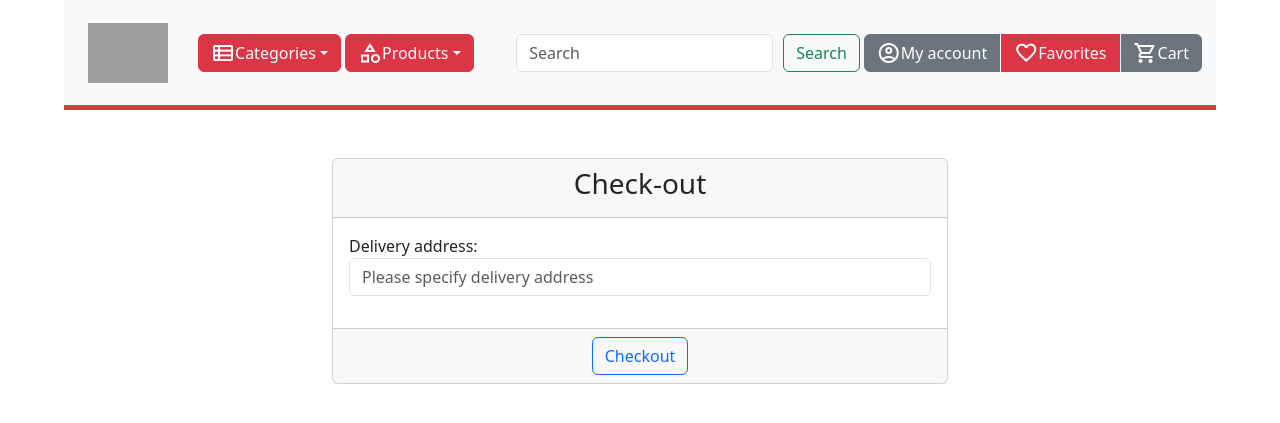
After one commit to BogdanChisu/BayB, a Django app: page /place_order/ in a window 1280 px wide. The commit adds this page. Shown: the top 423 px of the page. Run offline with Django 4.2, Linux system fonts and the light colour scheme; a user stored in the database is signed in; grey boxes are pictures that could not be loaded.

Commit message:
place order added - creates order item in database

```diff
--- a/EcommercePlatform/settings.py
+++ b/EcommercePlatform/settings.py
@@ -129,9 +129,9 @@ USE_TZ = True
 # https://docs.djangoproject.com/en/4.2/howto/static-files/
 
 STATIC_URL = "static/"
-# STATICFILES_DIRS = (os.path.join(BASE_DIR), "static")
-STATICFILES_DIRS = [(os.path.join(BASE_DIR), "static")]
-STATIC_ROOT = os.path.join(BASE_DIR, 'static')
+STATICFILES_DIRS = (os.path.join(BASE_DIR), "static")
+# STATICFILES_DIRS = [(os.path.join(BASE_DIR), "static")]
+STATIC_ROOT = os.path.join(BASE_DIR, 'staticfiles')
 STATICFILES_STORAGE = 'whitenoise.storage.CompressedManifestStaticFilesStorage'
 
 MEDIA_URL = "media/"
--- /dev/null
+++ b/orders/forms.py
@@ -0,0 +1,15 @@
+from django import forms
+from django.forms import TextInput
+
+from orders.models import PlaceOrder
+
+
+class PlaceOrderForm(forms.ModelForm):
+    class Meta:
+        model = PlaceOrder
+        fields = ['delivery_address']
+
+        widgets = {
+            'delivery_address': TextInput(attrs={'class': 'form-control',
+                                                 'placeholder': 'Please specify delivery address'})
+        }
--- a/orders/models.py
+++ b/orders/models.py
@@ -17,3 +17,16 @@ class OrderCart(models.Model):
 
     def __str__(self):
         return self.product
+
+
+class PlaceOrder(models.Model):
+    user = models.ForeignKey(User, on_delete=models.CASCADE, null=True)
+    product_list = models.JSONField(null=True)
+    order_number = models.CharField(max_length=50)
+    delivery_address = models.TextField(max_length=100)
+    invoice_address = models.TextField(max_length=100)
+    price = models.CharField(max_length=100)
+    created_at = models.DateTimeField()
+
+    def __str__(self):
+        return self.product_list
--- a/orders/urls.py
+++ b/orders/urls.py
@@ -18,4 +18,5 @@ urlpatterns = [
              name='move-favorites-to-cart'),
     path('cart_list/', views.OrderCartListView.as_view(), name='cart-list'),
     path('wish_list/', views.WishListView.as_view(), name='wish-list'),
+    path('place_order/', views.PlaceOrderCreateView.as_view(), name='place-order'),
 ]
--- a/orders/views.py
+++ b/orders/views.py
@@ -1,13 +1,17 @@
-
 from datetime import datetime
+from pprint import pprint
+from random import randint
 
 from django.contrib.auth.decorators import login_required
+from django.contrib.auth.mixins import LoginRequiredMixin
 from django.db.models import Sum
 from django.http import HttpResponseRedirect
 from django.shortcuts import render, redirect
-from django.views.generic import ListView
+from django.urls import reverse_lazy
+from django.views.generic import ListView, CreateView
 
-from orders.models import OrderCart
+from orders.forms import PlaceOrderForm
+from orders.models import OrderCart, PlaceOrder
 
 
 class OrderCartListView(ListView):
@@ -124,3 +128,53 @@ def decrease_cart_quantity(request, pk):
 def move_favorites_to_cart(request, pk):
     OrderCart.objects.filter(user_id=request.user.id, id=pk).update(cart_item=1)
     return redirect('cart-list')
+
+
+class PlaceOrderCreateView(LoginRequiredMixin, CreateView):
+    template_name = 'orders/place_order.html'
+    model = PlaceOrder
+    form_class = PlaceOrderForm
+    success_url = reverse_lazy('home')
+
+    def form_valid(self, form):
+        if form.is_valid():
+            new_order = form.save(commit=False)
+
+            #user_id
+            new_order.user_id = self.request.user.id
+
+            # order number
+            generic_order = randint(1, 100)
+            new_order.order_number = f'ESHOP_{generic_order}'
+
+
+            # product list
+            products = {'data': []}
+            final_price = 0
+            products_per_user = OrderCart.objects.filter(user_id=self.request.user.id, cart_item=1)
+
+            for item in products_per_user:
+                products['data'].append({'title': item.product.title,
+                                         'quantity': item.quantity,
+                                         'price': f'{item.product.price * item.quantity}'
+                                         })
+
+
+                final_price += item.product.price * item.quantity
+            new_order.product_list = products
+            pprint(products)
+
+            # price
+            new_order.price = final_price
+
+            # invoice_address
+
+            new_order.invoice_address = new_order.delivery_address
+
+            # created_at
+
+            new_order.created_at = datetime.now()
+
+            new_order.save()
+
+            return redirect('home')
--- a/templates/orders/cart_list.html
+++ b/templates/orders/cart_list.html
@@ -68,7 +68,7 @@
                                     <form method="post">
                                         {% csrf_token %}
                                         <a class="btn btn-secondary btn-sm vcenter"
-                                            href="#">
+                                            href="{% url 'place-order' %}">
                                             <span class="material-symbols-outlined">send</span>&nbsp;
                                             <b>Place order</b>
                                         </a>
--- /dev/null
+++ b/templates/orders/place_order.html
@@ -0,0 +1,29 @@
+{% extends 'base.html' %}
+
+{% block title %} Check-out {% endblock %}
+
+{% block content %}
+    <div class="container-fluid content-holder">
+        <div class="row">
+            <div class="col-md-6 offset-md-3">
+                <br><br>
+                <div class="card">
+                    <div class="card-header">
+                        <h3 class="text-center">Check-out</h3>
+                    </div>
+                    <form method="post">
+                        {% csrf_token %}
+                        <div class="card-body">
+                            {{ form.as_p }}
+                        </div>
+                        <div class="card-footer text-center">
+                            <button type="submit" class="btn btn-outline-primary">
+                                Checkout
+                            </button>
+                        </div>
+                    </form>
+                </div>
+            </div>
+        </div>
+    </div>
+{% endblock %}
```
Also changed, not shown: db.sqlite3, orders/migrations/0002_placeorder.py (added), rating/migrations/0002_alter_rating_description_alter_rating_rating_val.py (added).
